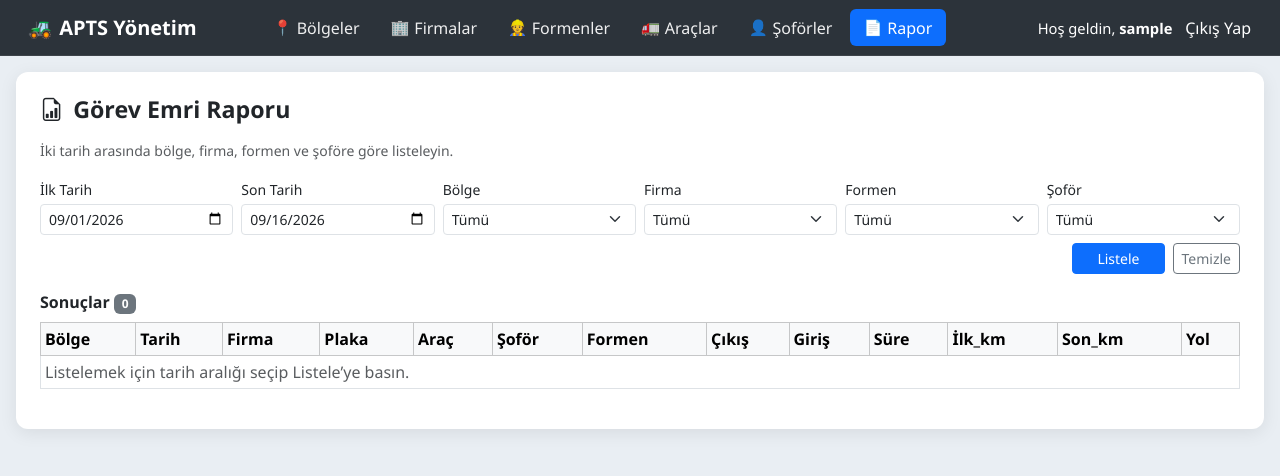
After one commit to gul58/ARAC, a Django app: page /ihale/rapor/ in a window 1280 px wide. The commit adds this page. Shown: the top 476 px of the page. Run offline with Django 5.2, Linux system fonts and the light colour scheme; the visitor is signed in with stand-in values (Sample User, id 1); data comes from the database, SQL or seed files in the repository; data that the repository does not hold is empty.

Commit message:
Add İhale görev emri report with date and entity filters
İhale users can list tasks between two dates filtered by bölge,
firma, formen, and şoför, with Bölge as the first list column.

Co-authored-by: omerhasangulsoy <omerhasangulsoy@gmail.com>

```diff
--- a/fleet/urls.py
+++ b/fleet/urls.py
@@ -17,6 +17,7 @@ urlpatterns = [
     path("ihale/araclar/<int:pk>/sil/", views.ihale_vehicle_delete, name="ihale_vehicle_delete"),
     path("ihale/soforler/", views.ihale_drivers, name="ihale_drivers"),
     path("ihale/soforler/<int:pk>/sil/", views.ihale_driver_delete, name="ihale_driver_delete"),
+    path("ihale/rapor/", views.ihale_report, name="ihale_report"),
     # Formen
     path("formen/", views.formen_home, name="formen_home"),
     path("formen/gorev-emri/yeni/", views.formen_task_create, name="formen_task_create"),
--- a/fleet/views.py
+++ b/fleet/views.py
@@ -263,6 +263,81 @@ def ihale_driver_delete(request, pk):
     return redirect("ihale_drivers")
 
 
+@ihale_required
+def ihale_report(request):
+    """İhale: tarih aralığı + bölge/firma/formen/şoför filtreli görev emri listesi."""
+    today = timezone.localdate()
+    start_raw = request.GET.get("start_date") or today.replace(day=1).isoformat()
+    end_raw = request.GET.get("end_date") or today.isoformat()
+    selected_region = request.GET.get("region", "")
+    selected_company = request.GET.get("company", "")
+    selected_foreman = request.GET.get("foreman", "")
+    selected_driver = request.GET.get("driver", "")
+    searched = "start_date" in request.GET or "end_date" in request.GET
+    error = ""
+    tasks = []
+
+    if searched:
+        try:
+            start = datetime.strptime(start_raw, "%Y-%m-%d").date()
+            end = datetime.strptime(end_raw, "%Y-%m-%d").date()
+            if end < start:
+                raise ValueError("Son tarih, ilk tarihten önce olamaz.")
+            start_dt = timezone.make_aware(datetime.combine(start, time.min))
+            end_dt = timezone.make_aware(datetime.combine(end, time.max))
+            qs = (
+                VehicleTask.objects.filter(
+                    departure_datetime__gte=start_dt,
+                    departure_datetime__lte=end_dt,
+                )
+                .select_related(
+                    "region",
+                    "company",
+                    "vehicle",
+                    "driver",
+                    "created_by",
+                    "created_by__formen_profile",
+                )
+                .order_by("region__name", "departure_datetime", "id")
+            )
+            if selected_region:
+                qs = qs.filter(region_id=selected_region)
+            if selected_company:
+                qs = qs.filter(company_id=selected_company)
+            if selected_foreman:
+                foreman = Foreman.objects.filter(pk=selected_foreman).first()
+                if foreman:
+                    qs = qs.filter(created_by_id=foreman.user_id)
+                else:
+                    qs = qs.none()
+            if selected_driver:
+                qs = qs.filter(driver_id=selected_driver)
+            tasks = list(qs)
+        except ValueError as exc:
+            error = str(exc)
+
+    return render(
+        request,
+        "fleet/ihale/report.html",
+        {
+            "active_nav": "rapor",
+            "regions": Region.objects.all(),
+            "companies": Company.objects.all(),
+            "foremen": Foreman.objects.select_related("region", "user").all(),
+            "drivers": Driver.objects.all(),
+            "start_date": start_raw,
+            "end_date": end_raw,
+            "selected_region": selected_region,
+            "selected_company": selected_company,
+            "selected_foreman": selected_foreman,
+            "selected_driver": selected_driver,
+            "tasks": tasks,
+            "searched": searched,
+            "error": error,
+        },
+    )
+
+
 # ---------- Formen ----------
 
 
--- a/templates/fleet/ihale/base_ihale.html
+++ b/templates/fleet/ihale/base_ihale.html
@@ -37,6 +37,11 @@
             <span class="nav-emoji" aria-hidden="true">👤</span> Şoförler
           </a>
         </li>
+        <li class="nav-item">
+          <a class="nav-link {% if active_nav == 'rapor' %}active{% endif %}" href="{% url 'ihale_report' %}">
+            <span class="nav-emoji" aria-hidden="true">📄</span> Rapor
+          </a>
+        </li>
       </ul>
       <div class="user-area flex-shrink-0 ms-auto text-nowrap">
         Hoş geldin, <strong>{{ user.username }}</strong>
@@ -49,7 +54,7 @@
   </div>
 </nav>
 
-<main class="container pb-5">
+<main class="container-fluid pb-5 px-3">
   {% if messages %}
     {% for message in messages %}
       <div class="alert alert-{{ message.tags }} alert-dismissible fade show mt-3" role="alert">
--- /dev/null
+++ b/templates/fleet/ihale/report.html
@@ -0,0 +1,117 @@
+{% extends "fleet/ihale/base_ihale.html" %}
+{% load tz %}
+
+{% block page_title %}Görev Emri Raporu{% endblock %}
+
+{% block content %}
+<div class="mgmt-card mt-3">
+  <h1 class="h4 mb-3"><i class="bi bi-file-earmark-bar-graph me-1"></i> Görev Emri Raporu</h1>
+  <p class="text-muted small mb-3">İki tarih arasında bölge, firma, formen ve şoföre göre listeleyin.</p>
+
+  <form method="get" class="row g-2 align-items-end mb-3 filter-panel">
+    <div class="col-6 col-md-2">
+      <label class="form-label small mb-1">İlk Tarih</label>
+      <input type="date" name="start_date" class="form-control form-control-sm" value="{{ start_date }}" required>
+    </div>
+    <div class="col-6 col-md-2">
+      <label class="form-label small mb-1">Son Tarih</label>
+      <input type="date" name="end_date" class="form-control form-control-sm" value="{{ end_date }}" required>
+    </div>
+    <div class="col-6 col-md-2">
+      <label class="form-label small mb-1">Bölge</label>
+      <select name="region" class="form-select form-select-sm">
+        <option value="">Tümü</option>
+        {% for r in regions %}
+        <option value="{{ r.id }}" {% if selected_region == r.id|stringformat:"s" %}selected{% endif %}>{{ r.name }}</option>
+        {% endfor %}
+      </select>
+    </div>
+    <div class="col-6 col-md-2">
+      <label class="form-label small mb-1">Firma</label>
+      <select name="company" class="form-select form-select-sm">
+        <option value="">Tümü</option>
+        {% for c in companies %}
+        <option value="{{ c.id }}" {% if selected_company == c.id|stringformat:"s" %}selected{% endif %}>{{ c.name }}</option>
+        {% endfor %}
+      </select>
+    </div>
+    <div class="col-6 col-md-2">
+      <label class="form-label small mb-1">Formen</label>
+      <select name="foreman" class="form-select form-select-sm">
+        <option value="">Tümü</option>
+        {% for f in foremen %}
+        <option value="{{ f.id }}" {% if selected_foreman == f.id|stringformat:"s" %}selected{% endif %}>{{ f.display_name }} ({{ f.region.name }})</option>
+        {% endfor %}
+      </select>
+    </div>
+    <div class="col-6 col-md-2">
+      <label class="form-label small mb-1">Şoför</label>
+      <select name="driver" class="form-select form-select-sm">
+        <option value="">Tümü</option>
+        {% for d in drivers %}
+        <option value="{{ d.id }}" {% if selected_driver == d.id|stringformat:"s" %}selected{% endif %}>{{ d.full_name }}</option>
+        {% endfor %}
+      </select>
+    </div>
+    <div class="col-12 d-flex gap-2 justify-content-end">
+      <button type="submit" class="btn btn-primary btn-sm px-4">Listele</button>
+      <a href="{% url 'ihale_report' %}" class="btn btn-outline-secondary btn-sm">Temizle</a>
+    </div>
+  </form>
+
+  {% if error %}
+  <div class="alert alert-danger py-2">{{ error }}</div>
+  {% endif %}
+
+  <div class="d-flex justify-content-between align-items-center mb-2">
+    <div class="section-title mb-0">Sonuçlar <span class="badge text-bg-secondary">{{ tasks|length }}</span></div>
+  </div>
+
+  <div class="table-responsive">
+    <table class="table table-bordered table-hover align-middle table-sm">
+      <thead class="table-light">
+        <tr>
+          <th>Bölge</th>
+          <th>Tarih</th>
+          <th>Firma</th>
+          <th>Plaka</th>
+          <th>Araç</th>
+          <th>Şoför</th>
+          <th>Formen</th>
+          <th>Çıkış</th>
+          <th>Giriş</th>
+          <th>Süre</th>
+          <th>İlk_km</th>
+          <th>Son_km</th>
+          <th>Yol</th>
+        </tr>
+      </thead>
+      <tbody>
+        {% for t in tasks %}
+        <tr>
+          <td>{{ t.region.name }}</td>
+          <td>{{ t.departure_datetime|localtime|date:"d.m.Y" }}</td>
+          <td>{{ t.company.name }}</td>
+          <td><strong>{{ t.vehicle.plate }}</strong></td>
+          <td>{{ t.vehicle.vehicle_type }}</td>
+          <td>{{ t.driver.full_name }}</td>
+          <td>{% if t.created_by.formen_profile %}{{ t.created_by.formen_profile.full_name }}{% elif t.created_by %}{{ t.created_by.username }}{% else %}—{% endif %}</td>
+          <td>{{ t.departure_datetime|localtime|date:"H:i" }}</td>
+          <td>{{ t.arrival_datetime|localtime|date:"H:i" }}</td>
+          <td>{{ t.duration_display }}</td>
+          <td>{% if t.start_km is not None %}{{ t.start_km }}{% else %}—{% endif %}</td>
+          <td>{% if t.end_km is not None %}{{ t.end_km }}{% else %}—{% endif %}</td>
+          <td>{{ t.distance_display }}</td>
+        </tr>
+        {% empty %}
+        <tr>
+          <td colspan="13" class="text-muted">
+            {% if searched %}Seçilen kriterlere uygun kayıt bulunamadı.{% else %}Listelemek için tarih aralığı seçip Listele’ye basın.{% endif %}
+          </td>
+        </tr>
+        {% endfor %}
+      </tbody>
+    </table>
+  </div>
+</div>
+{% endblock %}
```
Also changed, not shown: README.md.
